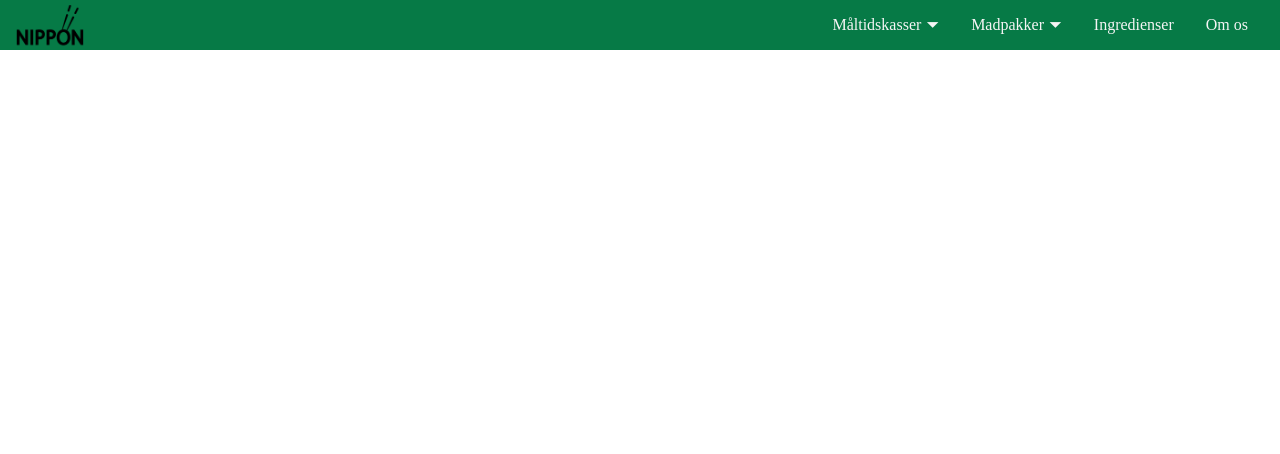
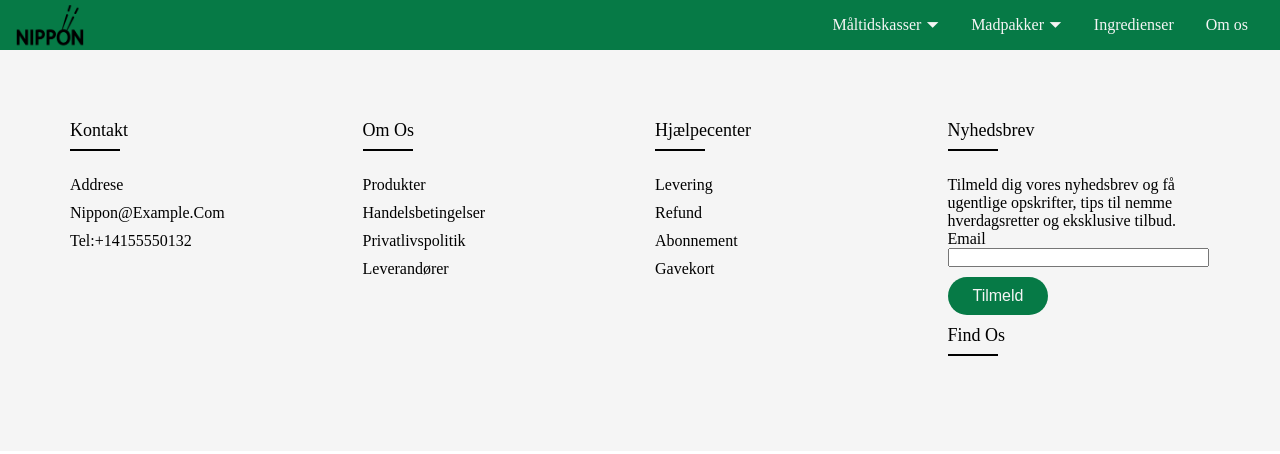
Before and after one commit to Simon1037/eaaa-nippon, a plain HTML site: page index.html in a window 1280 px wide. Drawn offline with Linux system fonts and the light colour scheme.

Commit message:
nav+footer
footer

```diff
--- a/css/style.css
+++ b/css/style.css
@@ -81,3 +81,115 @@ img {
   background: #059655;
   color: #f5f5f5;
 }
+
+/* Spinner */
+.loading-state {
+  position: fixed;
+  display: flex;
+  justify-content: center;
+  align-items: center;
+  width: 100%;
+  height: 100%;
+}
+
+.loading {
+  display: none;
+  width: 50px;
+  height: 50px;
+  border-radius: 50%;
+  background: radial-gradient(farthest-side, #067a46 94%, #0000) top/8px 8px no-repeat,
+    conic-gradient(#0000 30%, #067a46);
+  -webkit-mask: radial-gradient(farthest-side, #0000 calc(100% - 8px), #000 0);
+  animation: s3 1s infinite linear;
+}
+
+@keyframes s3 {
+  100% {
+    transform: rotate(1turn);
+  }
+}
+
+/* footer */
+.footer-container {
+  max-width: 1170px;
+  margin: auto;
+}
+.footer-row {
+  display: flex;
+  flex-wrap: wrap;
+}
+ul {
+  list-style: none;
+}
+.footer {
+  background-color: #f5f5f5;
+  padding: 70px 0;
+}
+.footer-col {
+  width: 25%;
+  padding: 0 15px;
+}
+.footer-col h4 {
+  font-size: 18px;
+  color: #000000;
+  text-transform: capitalize;
+  margin-bottom: 35px;
+  font-weight: 500;
+  position: relative;
+}
+.footer-col h4::before {
+  content: "";
+  position: absolute;
+  left: 0;
+  bottom: -10px;
+  background-color: #000000;
+  height: 2px;
+  box-sizing: border-box;
+  width: 50px;
+}
+.footer-col ul li:not(:last-child) {
+  margin-bottom: 10px;
+}
+.footer-col ul li a {
+  font-size: 16px;
+  text-transform: capitalize;
+  color: #ffffff;
+  text-decoration: none;
+  font-weight: 300;
+  color: #000000;
+  display: block;
+  transition: all 0.3s ease;
+}
+.footer-col ul li a:hover {
+  color: #ffffff;
+  padding-left: 8px;
+}
+.footer-col .social-links a {
+  display: inline-block;
+  height: 40px;
+  width: 40px;
+  background-color: #f5f5f5;
+  margin: 0 10px 10px 0;
+  text-align: center;
+  line-height: 40px;
+  border-radius: 50%;
+  color: #ffffff;
+  transition: all 0.5s ease;
+}
+.footer-col .social-links a:hover {
+  color: #24262b;
+  background-color: #ffffff;
+}
+
+.Tilmeld {
+  background-color: #067a46;
+  border: none;
+  color: #f5f5f5;
+  padding: 10px 25px;
+  text-align: center;
+  text-decoration: none;
+  display: inline-block;
+  font-size: 16px;
+  border-radius: 20px;
+  margin: 10px 0px;
+}
--- a/index.html
+++ b/index.html
@@ -5,12 +5,15 @@
     <meta name="viewport" content="width=device-width, initial-scale=1.0" />
     <title>Document</title>
     <link rel="stylesheet" href="css/style.css" />
+    <link rel="stylesheet" href="js/spinner.js" defer />
   </head>
   <body>
+    <!-- Header -->
     <header>
       <div class="logo">
-        <a href=""><img src="logo.webp" /></a>
+        <a href=""><img src="img/logo.webp" /></a>
       </div>
+      <!-- nav-bar -->
       <nav class="menu">
         <ul>
           <li>
@@ -39,5 +42,61 @@
         </ul>
       </nav>
     </header>
+    <!-- Spinner -->
+    <div class="loading-state">
+      <div class="loading"></div>
+    </div>
+
+    <!-- footer -->
+    <footer class="footer">
+      <section class="footer-container">
+        <div class="footer-row">
+          <div class="footer-col">
+            <h4>Kontakt</h4>
+            <ul>
+              <li><a href="#">addrese</a></li>
+              <li><a href="mailto:nippon@example.com">nippon@example.com</a></li>
+              <li><a href="tel:+14155550132">tel:+14155550132</a></li>
+            </ul>
+          </div>
+          <div class="footer-col">
+            <h4>Om os</h4>
+            <ul>
+              <li><a href="#">Produkter</a></li>
+              <li><a href="#">Handelsbetingelser</a></li>
+              <li><a href="#">Privatlivspolitik</a></li>
+              <li><a href="#">leverandører</a></li>
+            </ul>
+          </div>
+          <div class="footer-col">
+            <h4>Hjælpecenter</h4>
+            <ul>
+              <li><a href="#">levering</a></li>
+              <li><a href="#">refund</a></li>
+              <li><a href="#">abonnement</a></li>
+              <li><a href="#">Gavekort</a></li>
+            </ul>
+          </div>
+          <div class="footer-col">
+            <h4>Nyhedsbrev</h4>
+            <p>
+              Tilmeld dig vores nyhedsbrev og få ugentlige opskrifter, tips til nemme hverdagsretter og eksklusive
+              tilbud.
+            </p>
+            <span>Email</span>
+            <label for="email"><input type="email" id="email" pattern=".+@example\.com" size="30" required /></label>
+
+            <button class="Tilmeld"><a href=""></a>Tilmeld</button>
+            <!-- socials -->
+            <div class="social-links"></div>
+            <h4>Find Os</h4>
+
+            <a href="#"><i class="fab fa-twitter"></i></a>
+            <a href="#"><i class="fab fa-instagram"></i></a>
+            <a href="#"><i class="fab fa-linkedin-in"></i></a>
+          </div>
+        </div>
+      </section>
+    </footer>
   </body>
 </html>
--- /dev/null
+++ b/js/spinner.js
@@ -0,0 +1,6 @@
+"use strict";
+
+window.addEventListener("load", function () {
+  document.getElementById("index.html").style.display = "none";
+  document.getElementById("loading").style.display = "block";
+});
```
Also changed, not shown: img/logo.webp (renamed from logo.webp).
